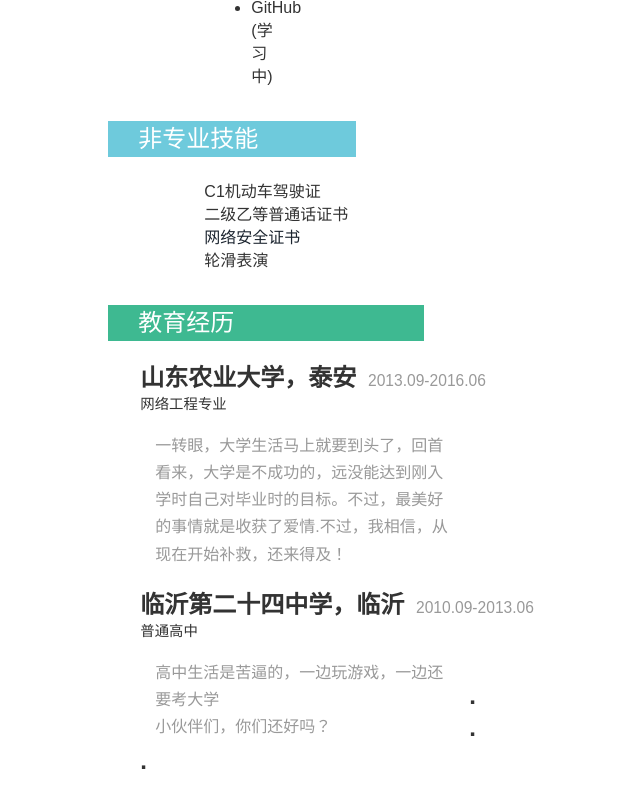
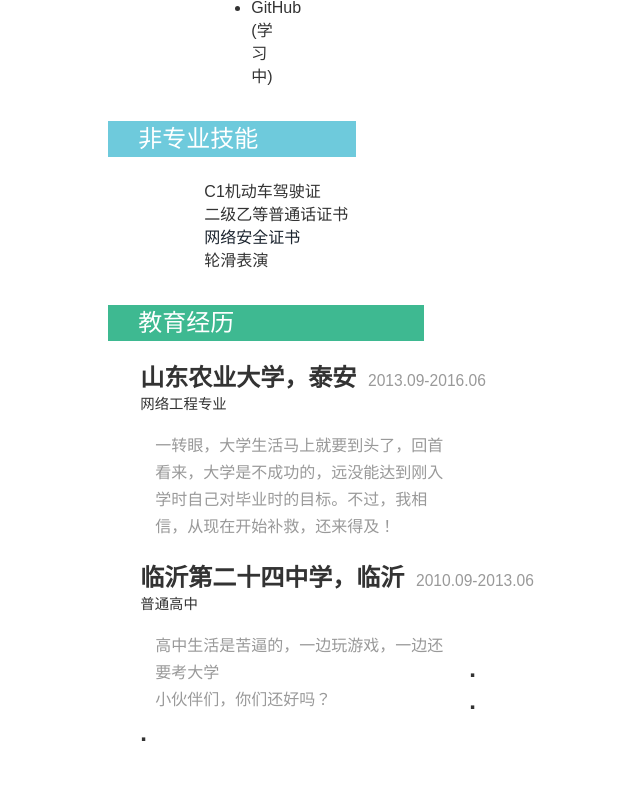
Before and after one commit to sunhaozhen/resume, a plain HTML site: page index.html in a window 1280 px wide. Shown: the part 1180-1987 px from the top of the page, without its empty margins (105-745 px from the left). Drawn offline with Linux system fonts and the light colour scheme; files whose address does not match are found by name.

Commit message:
Update index.html

```diff
--- a/index.html
+++ b/index.html
@@ -162,7 +162,7 @@ Smartphone Compatible web template, free webdesigns for Nokia, Samsung, LG, Sony
 				 <h4>山东农业大学，泰安  <span>2013.09-2016.06</span></h4>
 				 <h6>网络工程专业</h6>
 				 <div class="col-md-4">
-				 <p >一转眼，大学生活马上就要到头了，回首看来，大学是不成功的，远没能达到刚入学时自己对毕业时的目标。不过，最美好的事情就是收获了爱情.不过，我相信，从现在开始补救，还来得及！</p>
+				 <p >一转眼，大学生活马上就要到头了，回首看来，大学是不成功的，远没能达到刚入学时自己对毕业时的目标。不过，我相信，从现在开始补救，还来得及！</p>
 				 </div>
 			 </div>
 			 <div class="row"></div>
```
